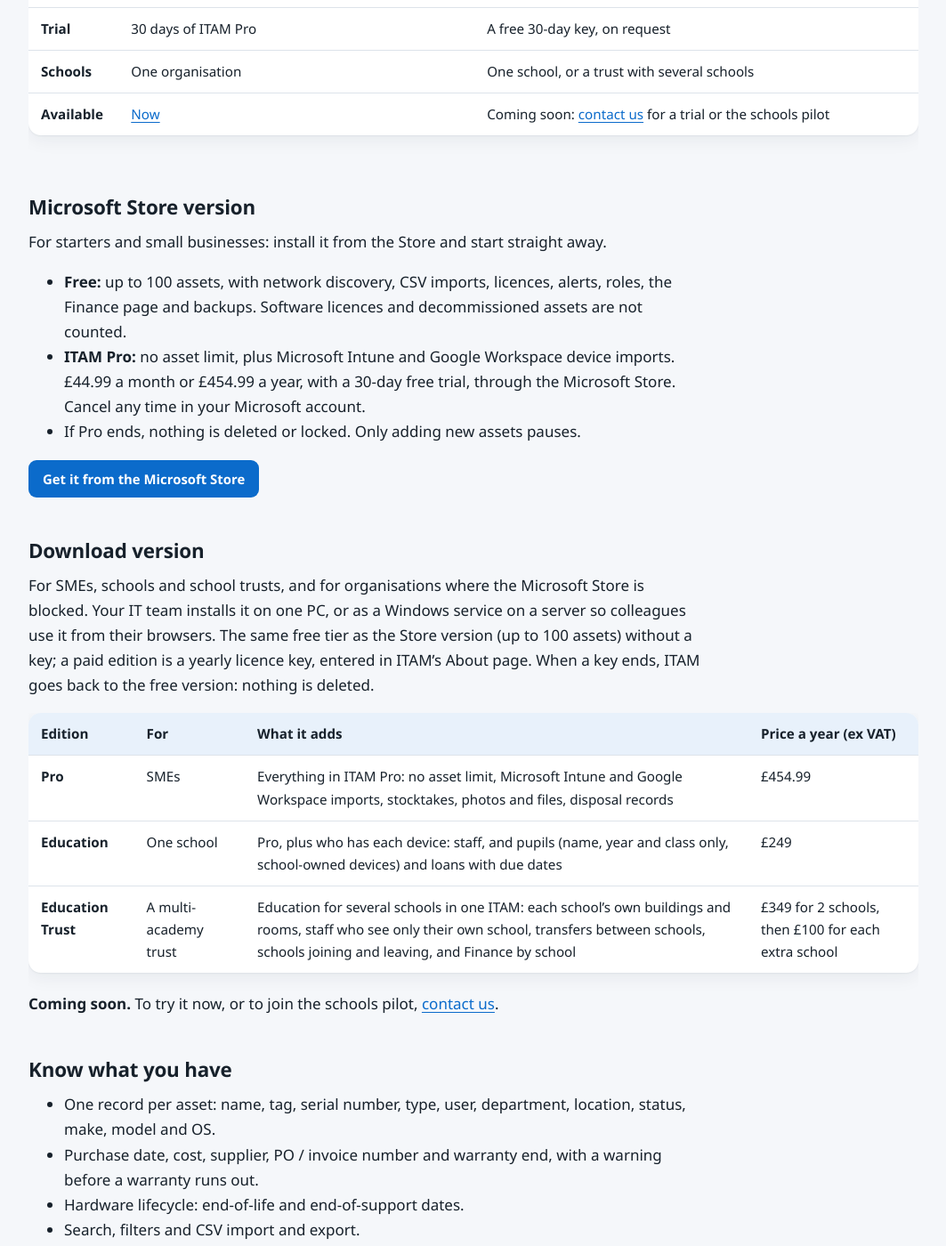
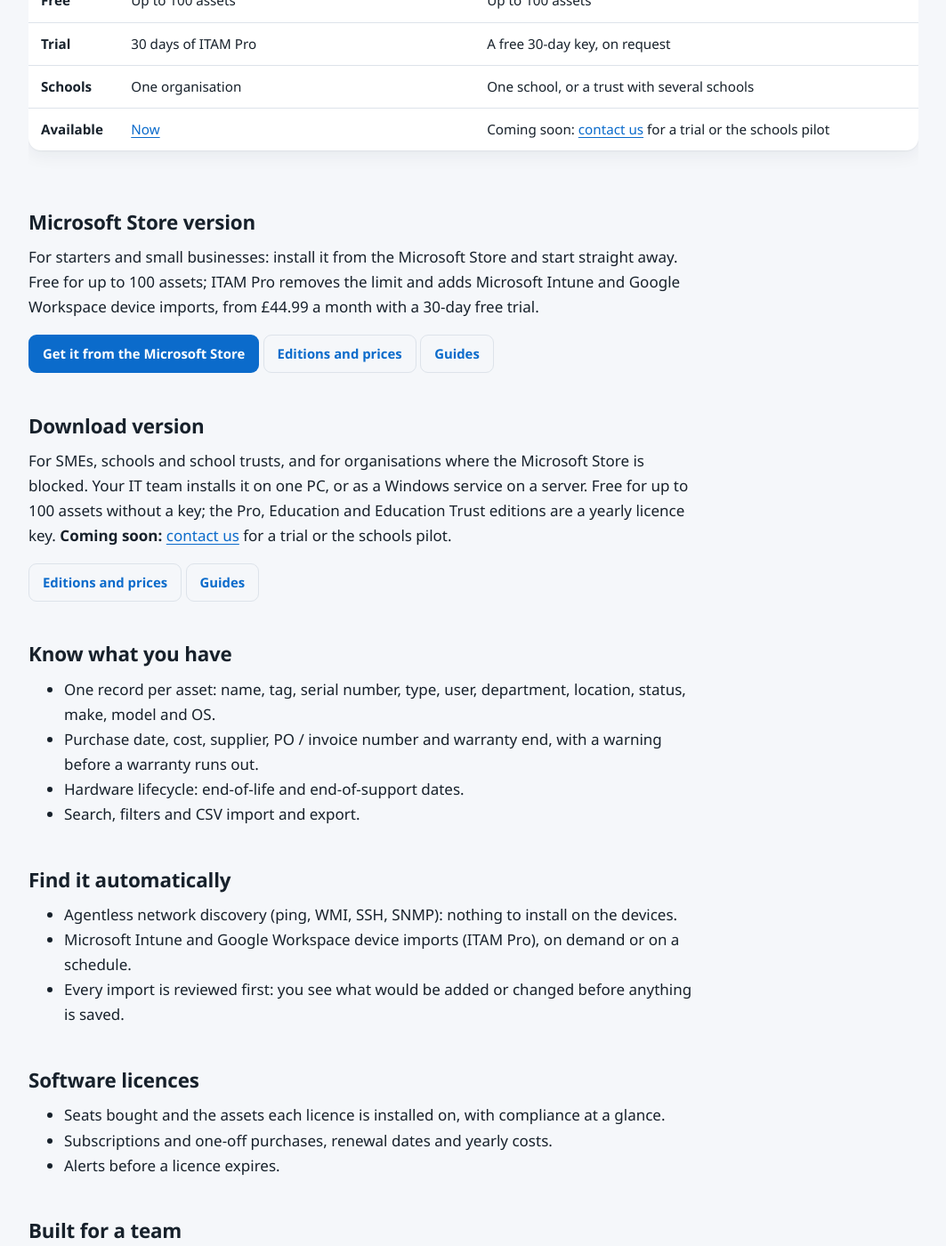
Before and after one commit to cjw-code71/cjw-apps, a Jekyll site: the page built from itam/index.md, in a window 1280 px wide and 1400 px high, scrolled down 745 px. Shown: the whole window at 89% size, without its empty margins (108-1171 px from the left). Built offline with Jekyll 4.4.1, drawn with Linux system fonts in a browser that asks for light colours; some of the changed text lies outside the part shown.

Commit message:
ITAM: separate Editions and prices and Guides pages for the Store and Download versions
- itam/store/: Microsoft Store version, Free and ITAM Pro with prices, and its guides
- itam/download/: Download version, Free, Pro, Education and Education Trust with prices, and how licence keys work
- itam/download/guides/: the Download version's own guides (a page saying what they will cover until they are published)
- itam/guides/ stays the Microsoft Store version's guides (the published app's About page links there)
- The ITAM, Business and Support pages link each version to its own pages

Co-Authored-By: Claude Opus 5.5 <noreply@anthropic.com>
Claude-Session: https://claude.ai/code/session_018sxEz2Nma7rBUjrM2EbSoD

```diff
--- a/itam/index.md
+++ b/itam/index.md
@@ -13,10 +13,11 @@ cloud of ours: your inventory is stored locally.
 for starters and small businesses, and the [Download version](#download-version)
 for SMEs, schools and school trusts.
 
-**Guides:** [Getting Started](guides/01-Getting-Started.html) ·
-[Installation & Configuration](guides/02-Installation-and-Configuration.html) ·
-[User Guide](guides/03-User-Guide.html) · [Troubleshooting](guides/04-Troubleshooting.html) ·
-[Network ports and firewalls](guides/02-Installation-and-Configuration.html#network-ports-and-protocols)
+**Editions and prices:** [Microsoft Store version](store/) ·
+[Download version](download/)
+
+**Guides:** [Microsoft Store version](guides/) ·
+[Download version](download/guides/)
 
 ## Which version?
 
@@ -37,43 +38,26 @@ for SMEs, schools and school trusts.
 
 ## Microsoft Store version
 
-For starters and small businesses: install it from the Store and start
-straight away.
+For starters and small businesses: install it from the Microsoft Store and
+start straight away. Free for up to 100 assets; ITAM Pro removes the limit
+and adds Microsoft Intune and Google Workspace device imports, from £44.99
+a month with a 30-day free trial.
 
-- **Free:** up to 100 assets, with network discovery, CSV imports,
-  licences, alerts, roles, the Finance page and backups. Software
-  licences and decommissioned assets are not counted.
-- **ITAM Pro:** no asset limit, plus Microsoft Intune and Google
-  Workspace device imports. £44.99 a month or £454.99 a year, with a
-  30-day free trial, through the Microsoft Store. Cancel any time in your
-  Microsoft account.
-- If Pro ends, nothing is deleted or locked. Only adding new assets
-  pauses.
-
-<p><a class="btn" href="https://apps.microsoft.com/detail/9N828LN3WS8V">Get it from the Microsoft Store</a></p>
+<p><a class="btn" href="https://apps.microsoft.com/detail/9N828LN3WS8V">Get it from the Microsoft Store</a>
+<a class="btn ghost" href="store/">Editions and prices</a>
+<a class="btn ghost" href="guides/">Guides</a></p>
 
 ## Download version
 
 For SMEs, schools and school trusts, and for organisations where the
 Microsoft Store is blocked. Your IT team installs it on one PC, or as a
-Windows service on a server so colleagues use it from their browsers.
-The same free tier as the Store version (up to 100 assets) without a
-key; a paid edition is a yearly licence key, entered in ITAM's About
-page. When a key ends, ITAM goes back to the free version: nothing is
-deleted.
+Windows service on a server. Free for up to 100 assets without a key;
+the Pro, Education and Education Trust editions are a yearly licence key.
+**Coming soon:** [contact us](../contact.html) for a trial or the schools
+pilot.
 
-<div class="table-scroll" markdown="1">
-
-| Edition | For | What it adds | Price a year (ex VAT) |
-|---|---|---|---|
-| **Pro** | SMEs | Everything in ITAM Pro: no asset limit, Microsoft Intune and Google Workspace imports, stocktakes, photos and files, disposal records | £454.99 |
-| **Education** | One school | Pro, plus who has each device: staff, and pupils (name, year and class only, school-owned devices) and loans with due dates | £249 |
-| **Education Trust** | A multi-academy trust | Education for several schools in one ITAM: each school's own buildings and rooms, staff who see only their own school, transfers between schools, schools joining and leaving, and Finance by school | £349 for 2 schools, then £100 for each extra school |
-
-</div>
-
-**Coming soon.** To try it now, or to join the schools pilot, [contact
-us](../contact.html).
+<p><a class="btn ghost" href="download/">Editions and prices</a>
+<a class="btn ghost" href="download/guides/">Guides</a></p>
 
 ## Know what you have
 
```
Also changed, not shown: other parts of itam/index.md (+1 -1 lines), business/index.md (+5 -5 lines), itam/download/guides/index.md (added, +29 -0 lines), itam/download/index.md (added, +56 -0 lines), itam/store/index.md (added, +55 -0 lines), support.md (+5 -3 lines).
